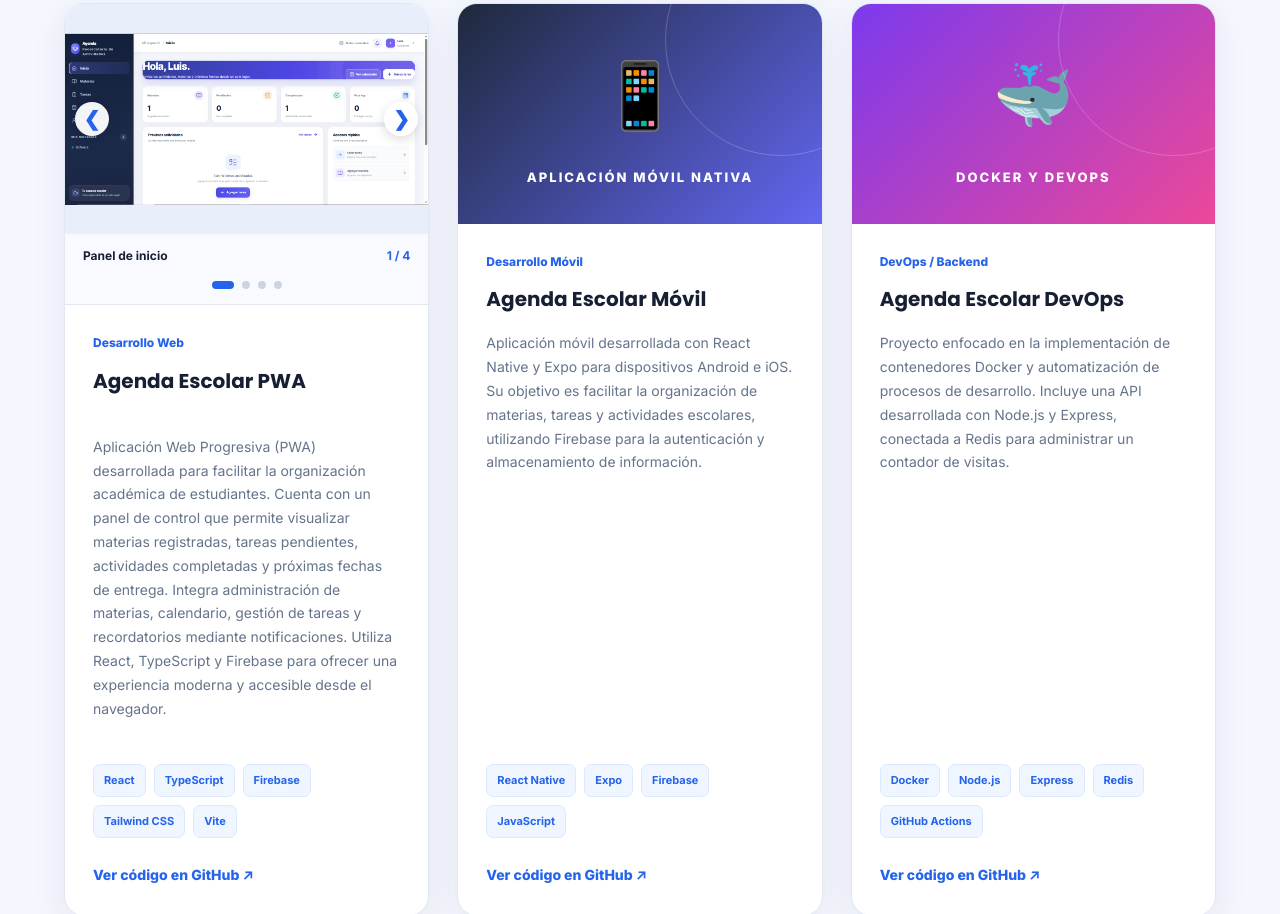
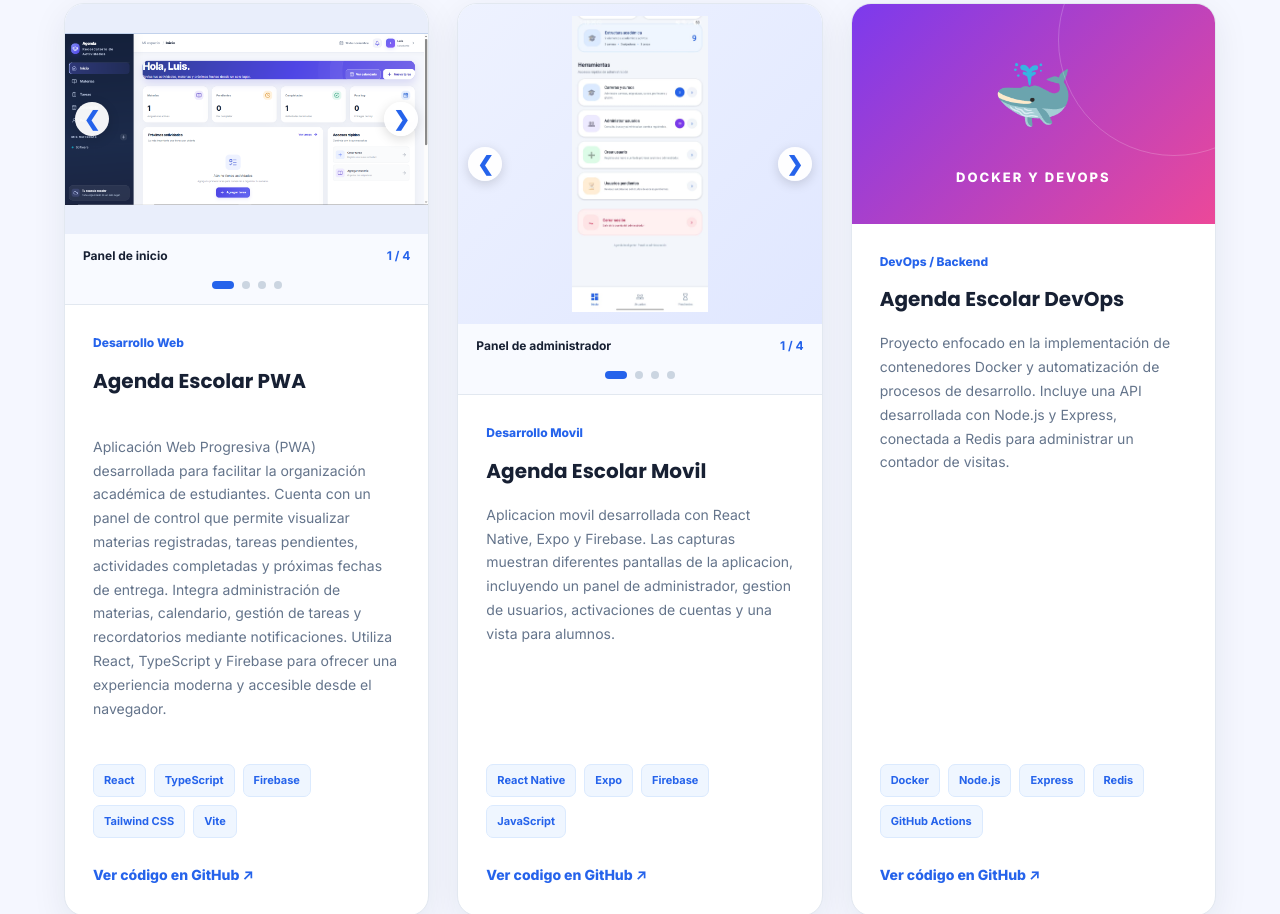
Before and after one commit to Dxluis2/Portafolio-Personal, a plain HTML site: page index.html in a window 1280 px wide. Shown: the part 4546-5460 px from the top of the page. Drawn offline with Linux system fonts and the light colour scheme.

Commit message:
Actualizar galeria real de aplicacion movil

```diff
--- a/index.html
+++ b/index.html
@@ -502,31 +502,68 @@
                 </div>
             </article>
 
-            <!-- PROYECTO 2: APP NATIVA -->
+
+<!-- PROYECTO 2: APLICACION MOVIL -->
 <article class="project-card">
 
-                <div class="project-image project-two">
-                    <div class="project-symbol">📱</div>
-                    <span>APLICACIÓN MÓVIL NATIVA</span>
+    <div class="project-gallery mobile-gallery" id="galeria-movil">
+
+        <div class="gallery-image mobile-gallery-image">
+
+            <img
+                src="img/movil-inicio-admin.png"
+                alt="Panel de administrador de la aplicacion movil"
+                id="movil-imagen"
+                loading="lazy"
+            >
+
+            <button
+                type="button"
+                class="gallery-arrow gallery-prev"
+                id="movil-anterior"
+                aria-label="Imagen anterior">
+                &#10094;
+            </button>
+
+            <button
+                type="button"
+                class="gallery-arrow gallery-next"
+                id="movil-siguiente"
+                aria-label="Imagen siguiente">
+                &#10095;
+            </button>
+
+        </div>
+
+        <div class="gallery-info">
+            <span id="movil-titulo">Panel de administrador</span>
+            <span id="movil-contador">1 / 4</span>
+        </div>
+
+        <div class="gallery-dots" id="movil-puntos">
+            <button type="button" class="active" aria-label="Ver panel de administrador"></button>
+            <button type="button" aria-label="Ver usuarios"></button>
+            <button type="button" aria-label="Ver activaciones de cuenta"></button>
+            <button type="button" aria-label="Ver vista de alumnos"></button>
+        </div>
+
     </div>
 
     <div class="project-content">
 
         <span class="project-category">
-                        Desarrollo Móvil
+            Desarrollo Movil
         </span>
 
-                    <h3>Agenda Escolar Móvil</h3>
+        <h3>Agenda Escolar Movil</h3>
 
         <p>
-                        Aplicación móvil desarrollada con
-                        React Native y Expo para dispositivos
-                        Android e iOS. Su objetivo es
-                        facilitar la organización de materias,
-                        tareas y actividades escolares,
-                        utilizando Firebase para la
-                        autenticación y almacenamiento
-                        de información.
+            Aplicacion movil desarrollada con React Native,
+            Expo y Firebase. Las capturas muestran
+            diferentes pantallas de la aplicacion,
+            incluyendo un panel de administrador,
+            gestion de usuarios, activaciones de
+            cuentas y una vista para alumnos.
         </p>
 
         <div class="project-technologies">
@@ -536,15 +573,18 @@
             <span>JavaScript</span>
         </div>
 
-                    <a href="https://github.com/Dxluis2/agenda-inteligente"
+        <a
+            href="https://github.com/Dxluis2/agenda-inteligente"
             target="_blank"
             rel="noopener noreferrer"
             class="project-link">
-                        Ver código en GitHub ↗
+            Ver codigo en GitHub &#8599;
         </a>
 
     </div>
+
 </article>
+
 
             <!-- PROYECTO 3: DEVOPS -->
             <article class="project-card">
--- a/script.js
+++ b/script.js
@@ -286,3 +286,73 @@ if (imagenPWA && anteriorPWA && siguientePWA) {
 
     mostrarImagenPWA(0);
 }
+
+
+/* GALERIA AGENDA ESCOLAR MOVIL */
+
+const imagenesMovil = [
+    {
+        imagen: "img/movil-inicio-admin.png",
+        titulo: "Panel de administrador"
+    },
+    {
+        imagen: "img/movil-usuarios.png",
+        titulo: "Gestion de usuarios"
+    },
+    {
+        imagen: "img/movil-activaciones-cuenta.png",
+        titulo: "Activaciones de cuenta"
+    },
+    {
+        imagen: "img/movil-vista-alumnos.png",
+        titulo: "Vista de alumnos"
+    }
+];
+
+const imagenMovil = document.getElementById("movil-imagen");
+const tituloMovil = document.getElementById("movil-titulo");
+const contadorMovil = document.getElementById("movil-contador");
+const anteriorMovil = document.getElementById("movil-anterior");
+const siguienteMovil = document.getElementById("movil-siguiente");
+const puntosMovil = document.querySelectorAll("#movil-puntos button");
+
+let indiceMovil = 0;
+
+function mostrarImagenMovil(indice) {
+    if (!imagenMovil || !tituloMovil || !contadorMovil) {
+        return;
+    }
+
+    indiceMovil = (indice + imagenesMovil.length) % imagenesMovil.length;
+
+    const actual = imagenesMovil[indiceMovil];
+
+    imagenMovil.src = actual.imagen;
+    imagenMovil.alt = actual.titulo;
+    tituloMovil.textContent = actual.titulo;
+    contadorMovil.textContent = `${indiceMovil + 1} / ${imagenesMovil.length}`;
+
+    puntosMovil.forEach((punto, i) => {
+        punto.classList.toggle("active", i === indiceMovil);
+        punto.setAttribute("aria-pressed", String(i === indiceMovil));
+    });
+}
+
+if (imagenMovil && anteriorMovil && siguienteMovil) {
+
+    anteriorMovil.addEventListener("click", () => {
+        mostrarImagenMovil(indiceMovil - 1);
+    });
+
+    siguienteMovil.addEventListener("click", () => {
+        mostrarImagenMovil(indiceMovil + 1);
+    });
+
+    puntosMovil.forEach((punto, i) => {
+        punto.addEventListener("click", () => {
+            mostrarImagenMovil(i);
+        });
+    });
+
+    mostrarImagenMovil(0);
+}
--- a/style.css
+++ b/style.css
@@ -1177,3 +1177,110 @@ button:focus-visible {
         font-size: 17px;
     }
 }
+
+
+
+/* GALERIA AGENDA ESCOLAR MOVIL */
+
+.mobile-gallery {
+    width: 100%;
+    background: #f8faff;
+    border-bottom: 1px solid var(--border);
+}
+
+.mobile-gallery-image {
+    width: 100%;
+    height: 320px;
+    position: relative;
+    padding: 12px;
+    overflow: hidden;
+    background: linear-gradient(135deg, #eef2ff, #e0e7ff);
+}
+
+.mobile-gallery-image img {
+    width: 100%;
+    height: 100%;
+    object-fit: contain;
+    object-position: center;
+    display: block;
+    border-radius: 10px;
+}
+
+.mobile-gallery .gallery-arrow {
+    position: absolute;
+    top: 50%;
+    transform: translateY(-50%);
+    width: 34px;
+    height: 34px;
+    border: none;
+    border-radius: 50%;
+    background: rgba(255, 255, 255, 0.95);
+    color: #2563eb;
+    font-size: 20px;
+    font-weight: bold;
+    cursor: pointer;
+    z-index: 5;
+    box-shadow: 0 3px 12px rgba(0, 0, 0, 0.15);
+}
+
+.mobile-gallery .gallery-prev {
+    left: 10px;
+}
+
+.mobile-gallery .gallery-next {
+    right: 10px;
+}
+
+.mobile-gallery .gallery-arrow:hover {
+    background: #dbeafe;
+}
+
+.mobile-gallery .gallery-info {
+    display: flex;
+    justify-content: space-between;
+    align-items: center;
+    padding: 12px 18px 5px;
+    font-size: 12px;
+    font-weight: 700;
+    color: var(--text);
+}
+
+.mobile-gallery .gallery-info span:last-child {
+    color: var(--primary);
+}
+
+.mobile-gallery .gallery-dots {
+    display: flex;
+    justify-content: center;
+    gap: 8px;
+    padding: 10px 0 15px;
+}
+
+.mobile-gallery .gallery-dots button {
+    width: 8px;
+    height: 8px;
+    padding: 0;
+    border: none;
+    border-radius: 50%;
+    background: #cbd5e1;
+    cursor: pointer;
+    transition: 0.3s;
+}
+
+.mobile-gallery .gallery-dots button.active {
+    width: 22px;
+    border-radius: 10px;
+    background: var(--primary);
+}
+
+@media (max-width: 480px) {
+    .mobile-gallery-image {
+        height: 290px;
+    }
+
+    .mobile-gallery .gallery-arrow {
+        width: 30px;
+        height: 30px;
+        font-size: 17px;
+    }
+}
```
Also changed, not shown: img/movil-activaciones-cuenta.png (added), img/movil-inicio-admin.png (added), img/movil-login.jpeg (added), img/movil-usuarios.png (added), img/movil-vista-alumnos.png (added). Lines whose indentation alone changed are shown as unchanged.
